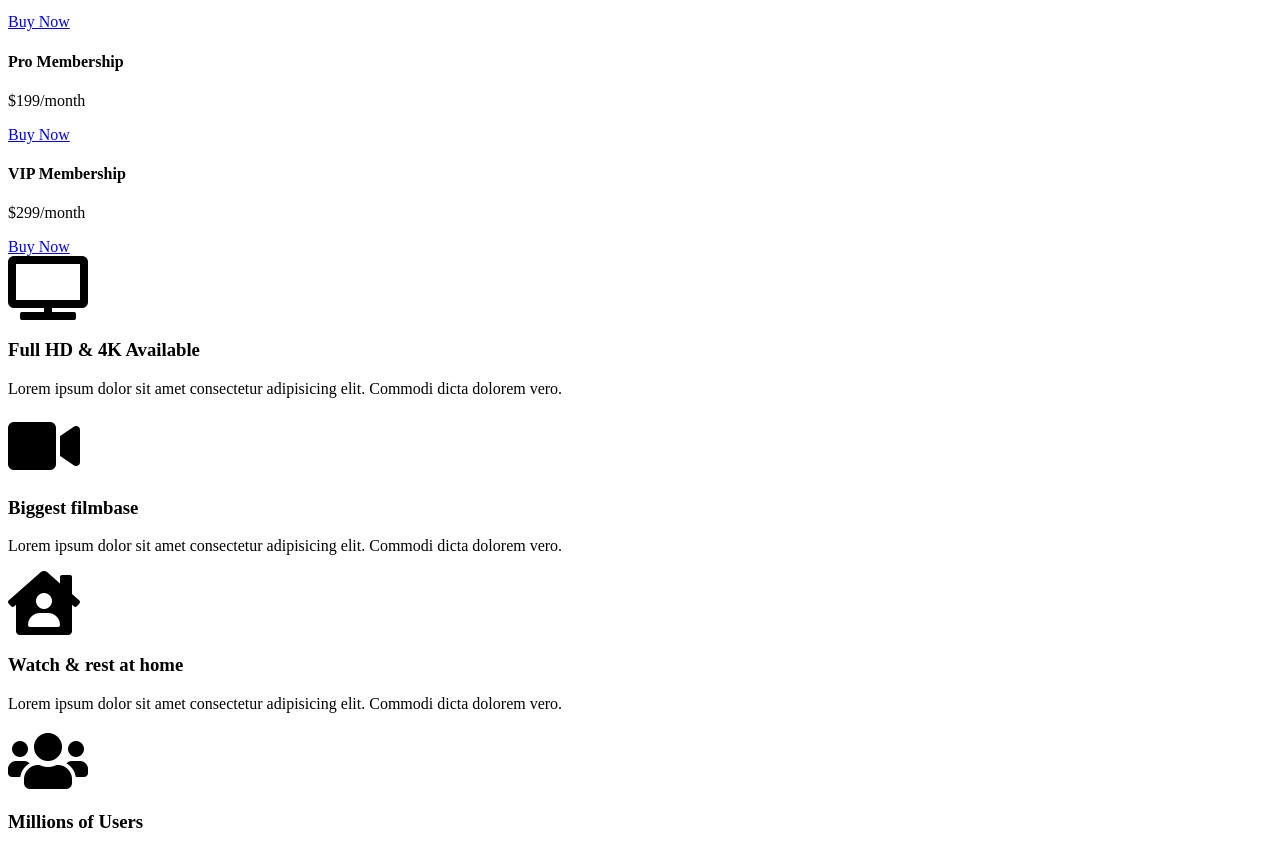
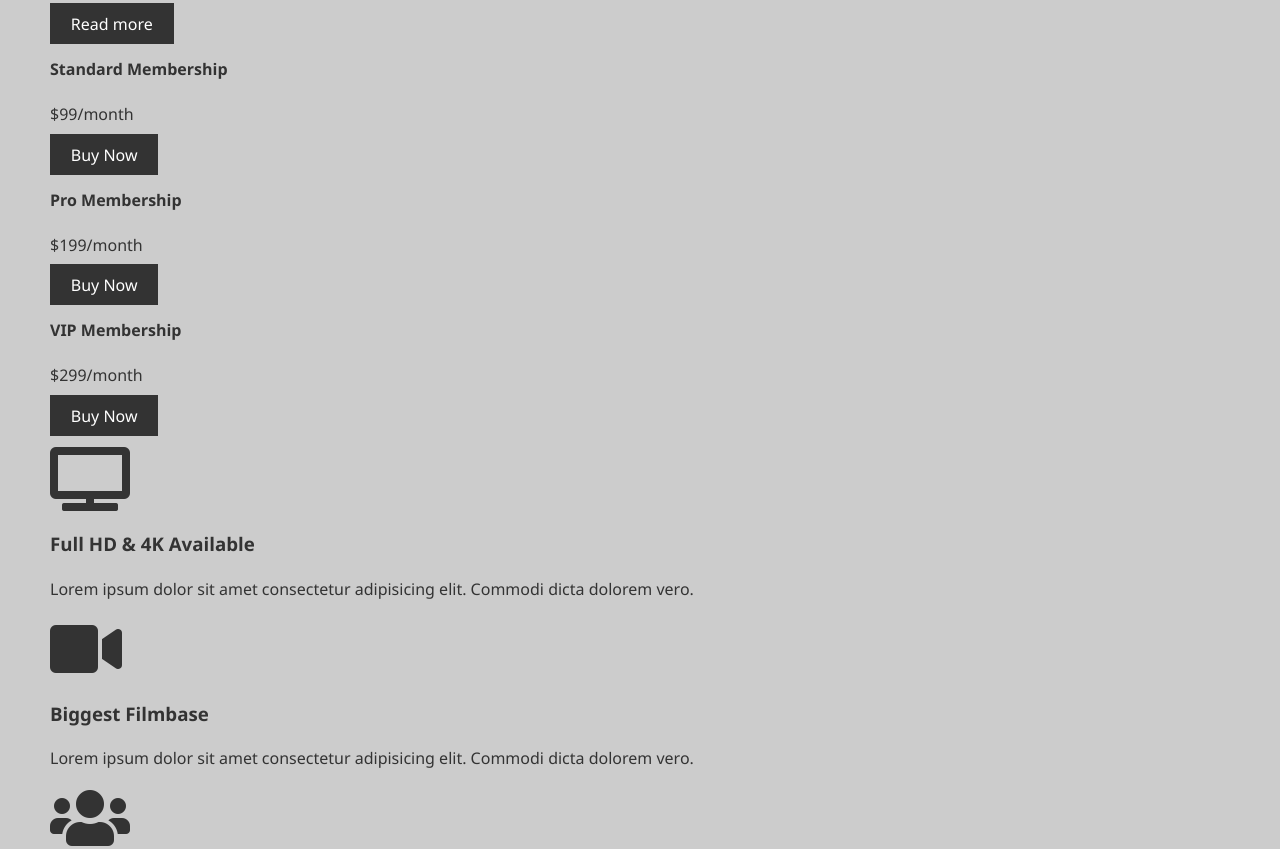
Before and after one commit to dev2theworld/flixnet_tv, a plain HTML site: page index.html in a window 1280 px wide. Shown: the part 306-1155 px from the top of the page. Drawn offline with nearby package versions, Linux system fonts and the light colour scheme; files that its build step writes are made by us from their sources.

Commit message:
HTML markup completed + basic SASS styling added

```diff
--- a/index.html
+++ b/index.html
@@ -39,6 +39,7 @@
         <a href="#" class="btn">Buy Now</a>
       </div>
     </section>
+
     <section class="middle">
       <div class="middle-box">
         <i class="fas fa-tv fa-4x"></i>
@@ -47,12 +48,7 @@
       </div>
       <div class="middle-box">
         <i class="fas fa-video fa-4x"></i>
-        <h3>Biggest filmbase</h3>
-        <p>Lorem ipsum dolor sit amet consectetur adipisicing elit. Commodi dicta dolorem vero.</p>
-      </div>
-      <div class="middle-box">
-        <i class="fas fa-house-user fa-4x"></i>
-        <h3>Watch & rest at home</h3>
+        <h3>Biggest Filmbase</h3>
         <p>Lorem ipsum dolor sit amet consectetur adipisicing elit. Commodi dicta dolorem vero.</p>
       </div>
       <div class="middle-box">
@@ -60,7 +56,24 @@
         <h3>Millions of Users</h3>
         <p>Lorem ipsum dolor sit amet consectetur adipisicing elit. Commodi dicta dolorem vero.</p>
       </div>
+      <div class="middle-box">
+        <i class="fas fa-globe fa-4x"></i>
+        <h3>Global</h3>
+        <p>Lorem ipsum dolor sit amet consectetur adipisicing elit. Commodi dicta dolorem vero.</p>
+      </div>
     </section>
+
+    <section class="bottom">
+      <img src="./img/middle.jpg" alt="">
+      <div class="bottom-wrapper">
+        <h2>Everything you're looking for just one click away...</h2>
+        <p>Lorem ipsum dolor sit amet consectetur adipisicing elit. Temporibus doloremque fugit expedita. Esse commodi harum nemo quas enim, error qui!</p>
+        <a href="#" class="btn">Read more</a>
+      </div>
+    </section>
+    <footer>
+      <p>FlixNet &copy; 2020</p>
+    </footer>
   </div>
 </body>
 </html>
--- /dev/null
+++ b/scss/_config.scss
@@ -0,0 +1,29 @@
+$primary-color: #ddd;
+$dark-color: #333;
+$light-color: #fff;
+$shadow: 0 1px 5px rgba(104, 104, 104, 0.8);
+
+body {
+  background-color: #ccc;
+  color: $dark-color;
+  font-family: 'Segoe UI', Tahoma, Geneva, Verdana, sans-serif;
+  line-height: 1.5;
+  margin: 30px 50px;
+}
+
+.btn {
+  background-color: $dark-color;
+  color: $light-color;
+  text-decoration: none;
+  padding: 0.6rem 1.3rem;
+  border: 0;
+}
+
+img {
+  max-width: 100%;
+}
+
+.wrapper {
+  display: grid;
+  gap: 20px;
+}
--- /dev/null
+++ b/scss/_reset.scss
@@ -0,0 +1,5 @@
+body {
+  box-sizing: border-box;
+  margin: 0;
+  padding: 0;
+}
--- a/scss/main.scss
+++ b/scss/main.scss
@@ -0,0 +1,2 @@
+@import 'reset';
+@import 'config';
```
Also changed, not shown: css/main.css (added), dist/css/main.css (added), img/middle.jpg (added), 2 other files.
